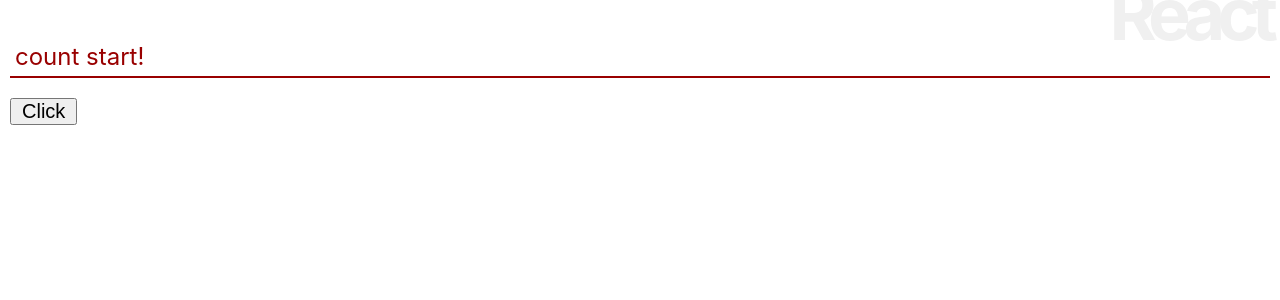
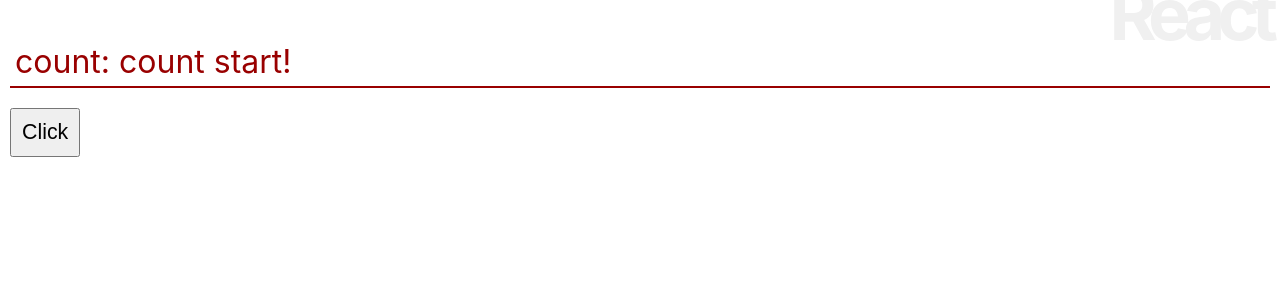
Before and after one commit to n-imai/react_app, a React (Create React App) app: page / in a window 1280 px wide. Shown: the top 300 px of the page. Built offline with nearby package versions, Linux system fonts and the light colour scheme.

Commit message:
Add Conditional branch

```diff
--- a/src/App.js
+++ b/src/App.js
@@ -1,18 +1,27 @@
 import React,{Component} from 'react';
-import Rect from './Rect';
 import './App.css';
 
 class App extends Component {
-  msgStyle = {
-    fontSize: "24px",
+  msgStyle1 = {
+    fontSize: "24pt",
     color: "#900",
     margin: "20px 0px",
     padding: "5px",
     borderBottom: "2px solid #900"
   }
+
+  msgStyle2 = {
+    fontSize: "20pt",
+    color: "white",
+    backgroundColor: "#900",
+    margin: "20px 0px",
+    padding: "5px",
+    borderBottom: "2px solid #900"
+  }
+
   btnStyle = {
-    fontSize: "20px",
-    padding: "0px 10px"
+    fontSize: "16pt",
+    padding: "10px"
   }
 
   constructor(props){
@@ -20,6 +29,7 @@
     this.state = {
       counter:0,
       msg: 'count start!',
+      flg: true,
     };
     this.doAction = this.doAction.bind(this);
   }
@@ -27,13 +37,18 @@
   doAction(e){
     this.setState((state) => ({
       counter: state.counter + 1,
-      msg: 'count: ' + state.counter
+      msg: state.counter,
+      flg: !state.flg,
     }));
   }
   render(){
     return <div>
         <h1>React</h1>
-        <p style={this.msgStyle}>{this.state.msg}</p>
+        {this.state.flg ?
+        <p style={this.msgStyle1}>count: {this.state.msg}</p>
+        :
+        <p style={this.msgStyle2}>{this.state.msg}です。</p>
+        }
         <button style={this.btnStyle} onClick={this.doAction}>Click
         </button>
       </div>;
```
